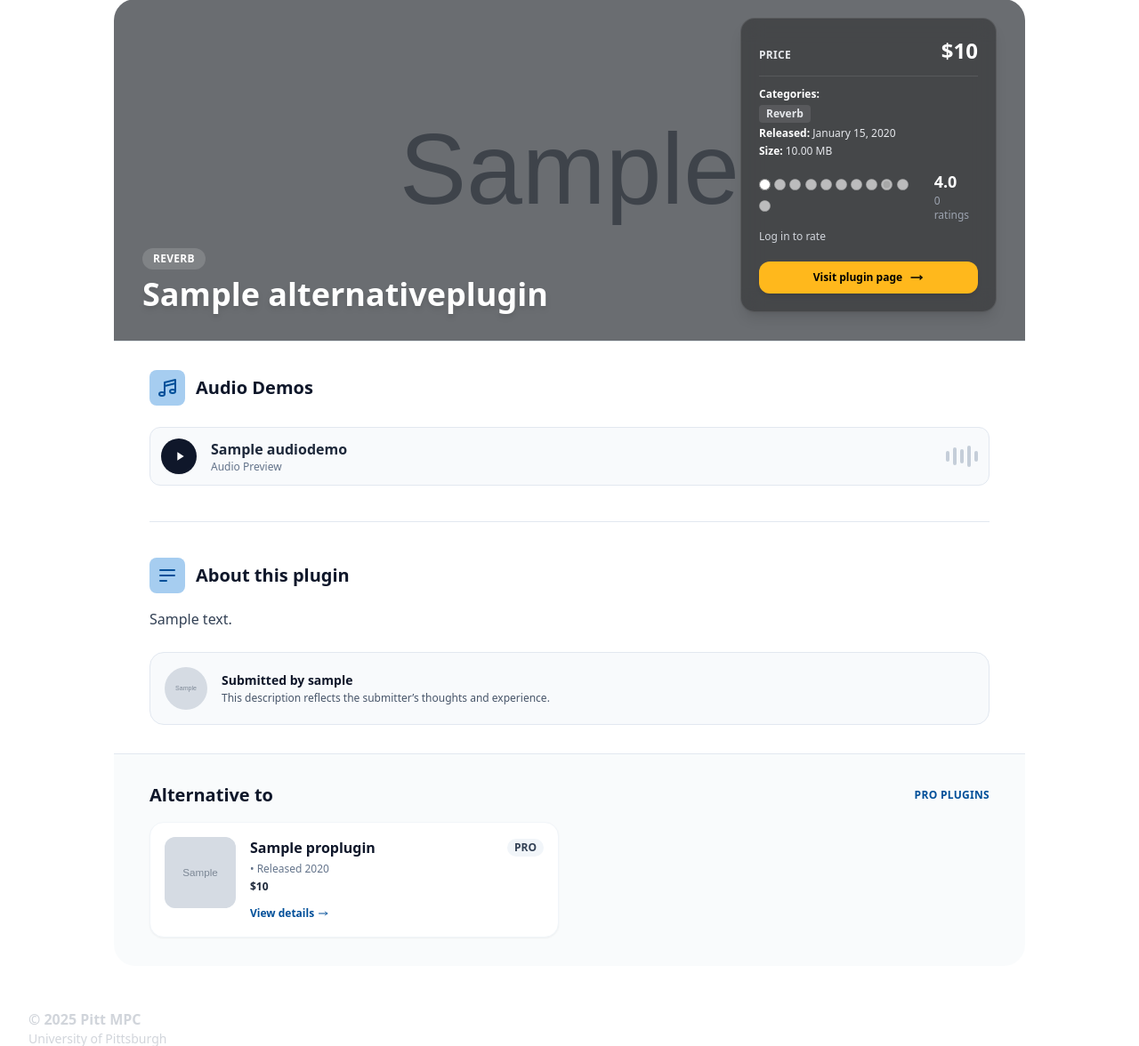
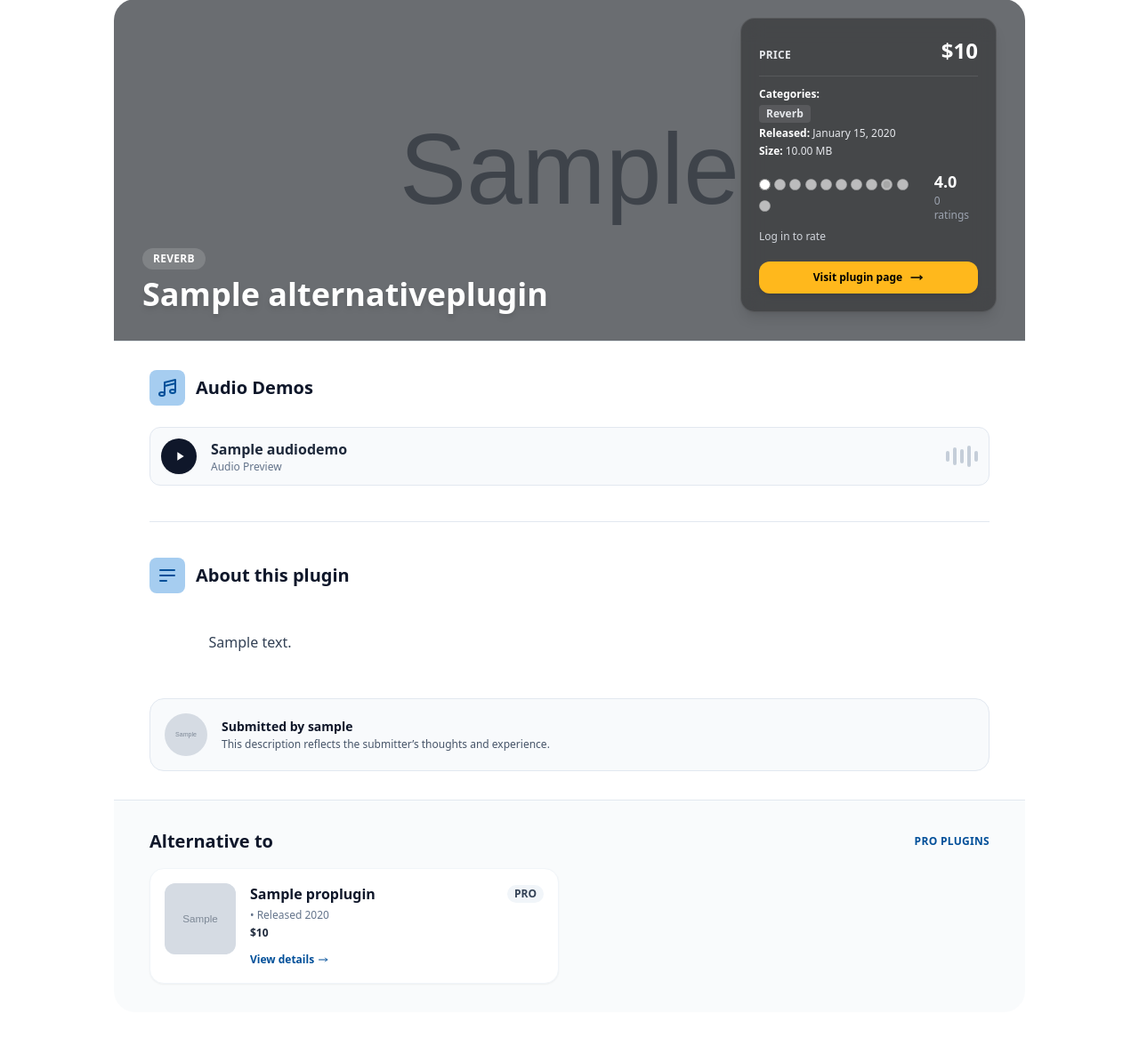
Before and after one commit to nosra/MPC-Database, a Django app: page /plugins/alt/1/ in a window 1280 px wide. Shown: the part 98-1274 px from the top of the page at 89% size. Run offline with Django 5.2, Linux system fonts and the light colour scheme; data comes from the database, SQL or seed files in the repository; tables that the repository leaves empty hold one stand-in row (values such as "Sample post"); grey boxes marked "Sample" are stand-in pictures; parts of the project's set-up code (start-up, migrations or seed data) failed here and were passed over; some libraries are stand-ins or nearby versions.

Commit message:
further description formatting

```diff
--- a/mpc_database/home/templates/alt_plugin_detail.html
+++ b/mpc_database/home/templates/alt_plugin_detail.html
@@ -287,7 +287,7 @@
                 <h2 class="text-xl font-bold text-slate-900">About this plugin</h2>
             </div>
 
-            <p class="text-slate-700 leading-relaxed mb-6">
+            <p class="text-slate-700 leading-relaxed mb-2 whitespace-pre-wrap">
                 {{ plugin.description }}
             </p>
         </div>
--- a/mpc_database/home/templates/plugin_detail.html
+++ b/mpc_database/home/templates/plugin_detail.html
@@ -280,7 +280,7 @@
                 <h2 class="text-xl font-bold text-slate-900">About this plugin</h2>
             </div>
 
-            <p class="text-slate-700 leading-relaxed mb-6 whitespace-pre-wrap">
+            <p class="text-slate-700 leading-relaxed mb-2 whitespace-pre-wrap">
                 {{ plugin.description }}
             </p>
         </div>
```
